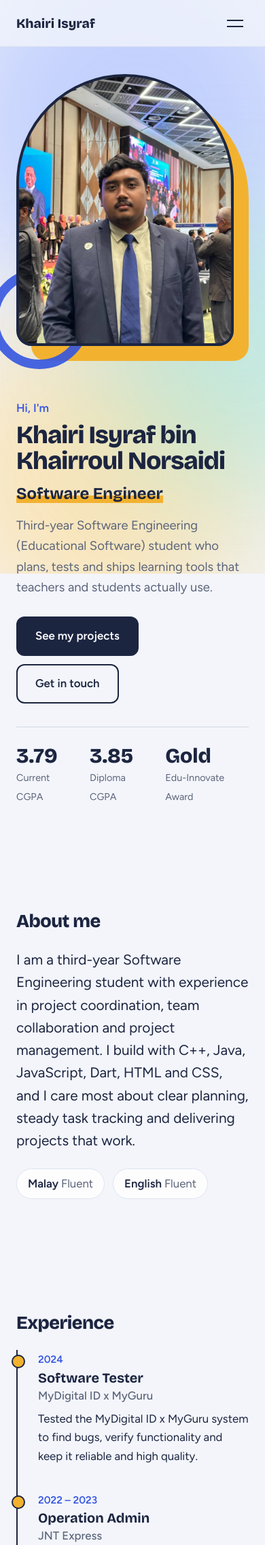
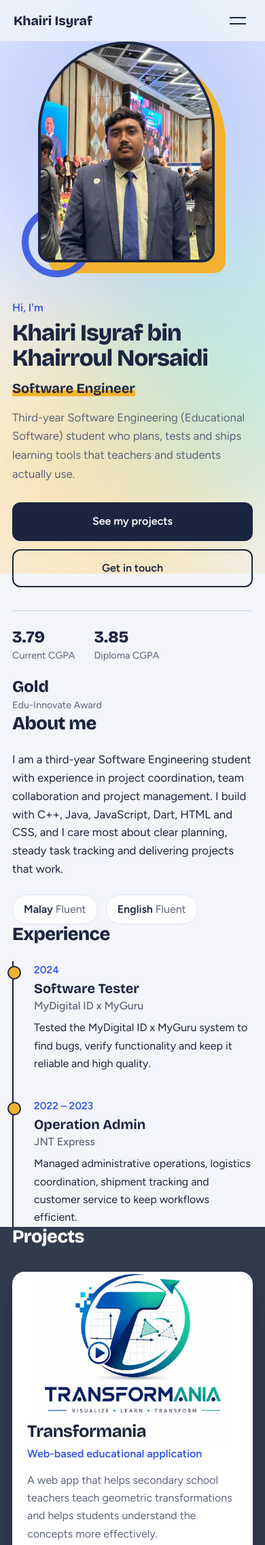
Before and after one commit to Khai-02/Resume-Khairi, a PHP site: page / in a window 390 px wide. Shown: the top 2273 px of the page at 68% size. Run offline with PHP 8.4, Linux system fonts and the light colour scheme.

Commit message:
Mobile Fixes

```diff
--- a/assets/style.css
+++ b/assets/style.css
@@ -119,9 +119,38 @@ dd span{padding:5px 14px;background:rgba(255,255,255,.85);border:1px solid var(-
 @media(prefers-reduced-motion:reduce){*{transition:none!important;animation:none!important;scroll-behavior:auto!important}}
 
 /* Transformania panel: logo as the background */
-.proj.p0{background:#fff url(img/transformania-logo.jpg) center 6px/auto 66% no-repeat;border:0;min-height:560px;color:var(--ink);box-shadow:0 20px 50px rgba(0,0,0,.25)}
+.proj.p0{background:#fff url(img/transformania-logo.jpg) center -36px/auto 68% no-repeat;border:0;min-height:560px;color:var(--ink);box-shadow:0 20px 50px rgba(0,0,0,.25)}
 .p0 h3{font-size:1.9rem;color:var(--ink)}
 .p0 .sub{color:var(--blue)}
 .proj.p0 p:not(.sub){color:var(--muted)}
 .p0 .tags li{background:#e8eefc;color:#2442b5}
 @media(max-width:860px){.proj.p0{min-height:500px}}
+
+/* phone refinements */
+img{max-width:100%}
+@media(max-width:860px){
+  .nav{padding:10px 20px}
+  .hero{padding-bottom:48px;gap:36px}
+  .block{padding-top:56px;padding-bottom:56px}
+  .stats{flex-wrap:wrap;gap:18px 28px}
+  .timeline li::before{left:-39px}
+  .band .projects{gap:16px}
+}
+@media(max-width:480px){
+  body{font-size:1rem}
+  .wrap{padding:0 18px}
+  .portrait{max-width:260px;margin:0 18px 18px 0}
+  .portrait::before{inset:16px -16px -16px 16px}
+  .portrait::after{width:84px;height:84px;border-width:10px;left:-24px;bottom:-22px}
+  h1{font-size:2.15rem}
+  .role{font-size:1.25rem}
+  .lead,.big{font-size:1.05rem}
+  .cta{flex-direction:column}
+  .cta .btn{text-align:center;width:100%}
+  .stats b{font-size:1.5rem}
+  .langs{flex-wrap:wrap}
+  .proj{padding:22px}
+  .proj.p0{min-height:470px;background-size:auto 62%}
+  .p0 h3{font-size:1.6rem}
+  .meta{word-break:break-word}
+}
```
